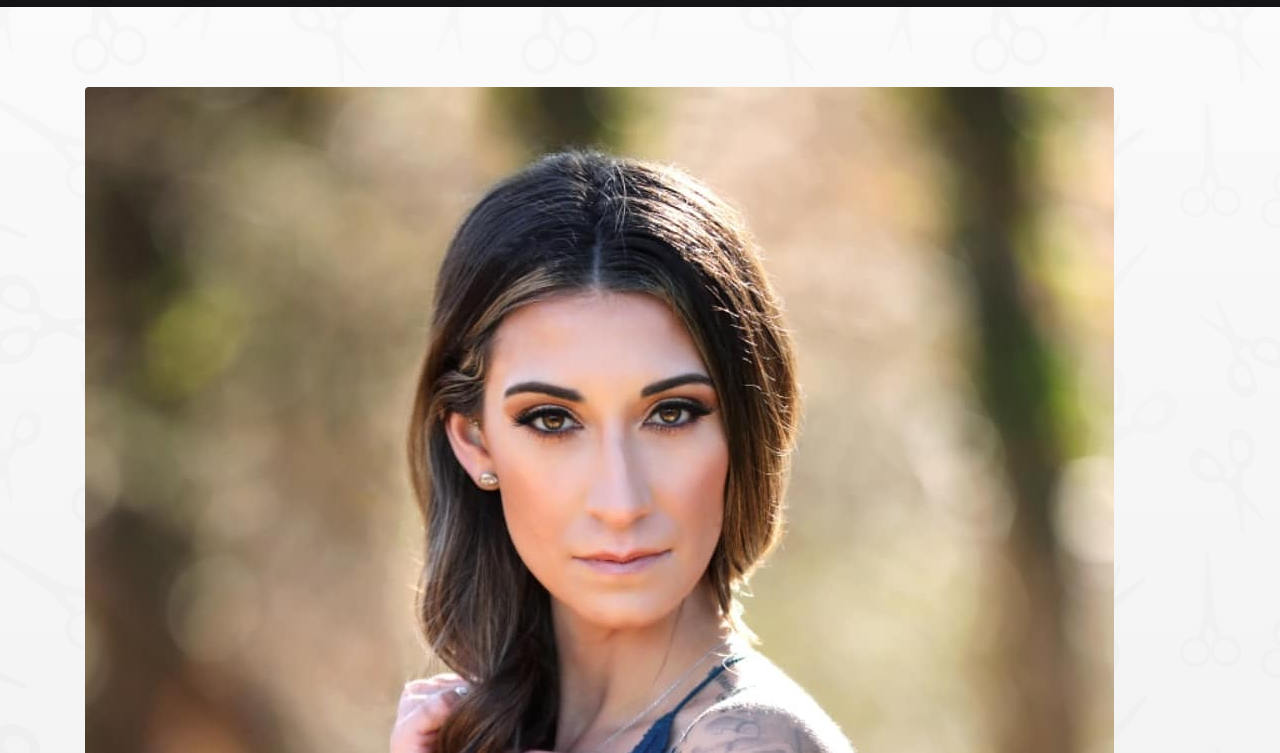
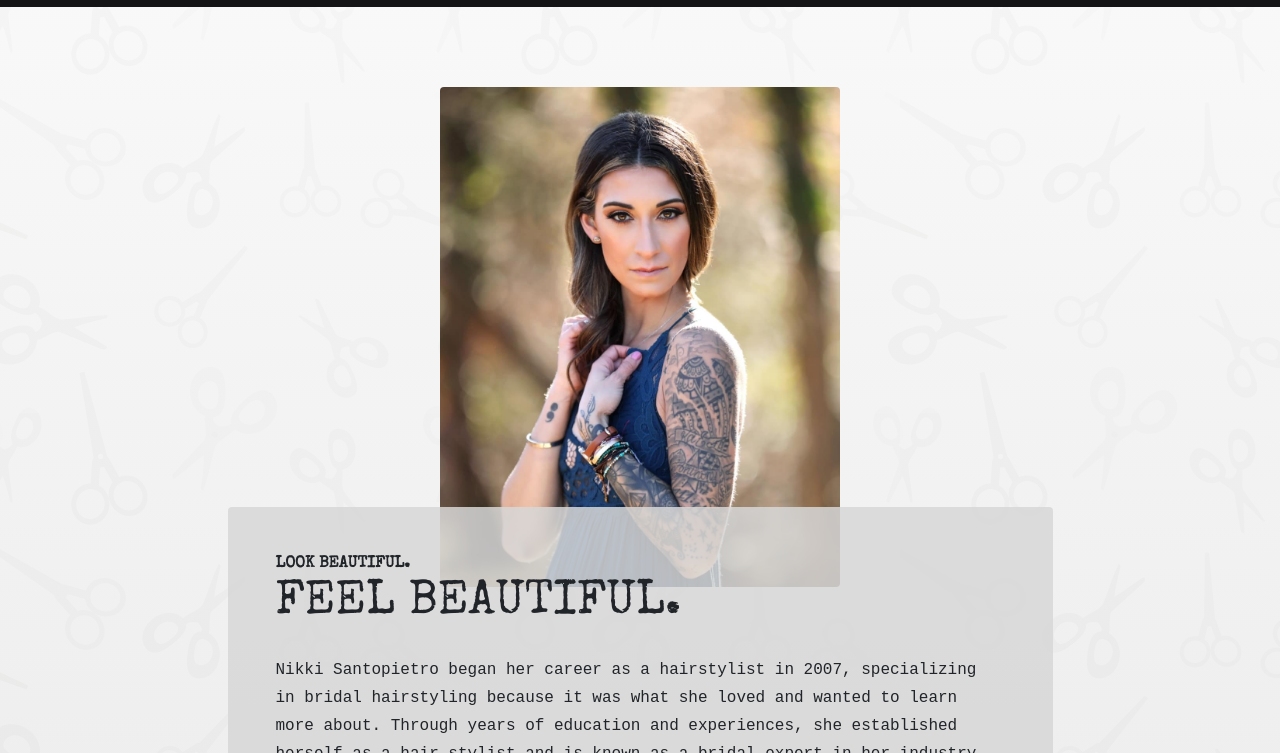
Before and after one commit to PaigePonzeka/NikkiHairstyles, a plain HTML site: page about.html in a window 1280 px wide. Shown: the part 487-1240 px from the top of the page. Drawn offline with nearby package versions, Linux system fonts and the light colour scheme.

Commit message:
Client Requested Changes - 1/23/20
Cleaning up the white space

```diff
--- a/about.html
+++ b/about.html
@@ -64,10 +64,10 @@
     </nav>
 
     <section class="page-section about-heading">
-      <div class="container">
-        <img class="img-fluid rounded about-heading-img mb-3 mb-lg-0" src="img/nikki-headshot-2.jpg" alt="">
+      <div class="container" style="text-align: center">
+        <img class="img-fluid rounded about-heading-img mb-3 mb-lg-0" src="img/nikki-headshot-2.jpg" alt="" style="max-height: 500px;">
         <div class="about-heading-content">
-          <div class="row">
+          <div class="row" style="text-align: left">
             <div class="col-xl-9 col-lg-10 mx-auto">
               <div class="bg-faded rounded p-5">
                 <h2 class="section-heading mb-4">
```
